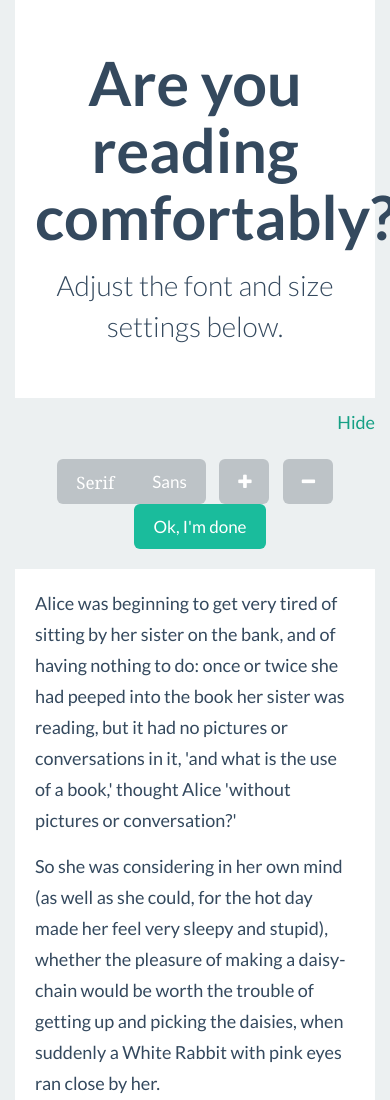
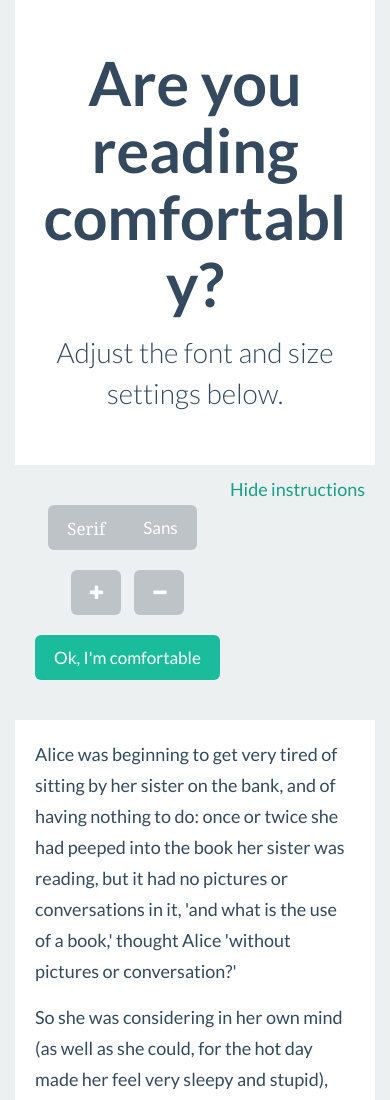
Before and after one commit to andreafallas/font-settings, a website: page page1.html in a window 390 px wide. Shown: the top 1100 px of the page. Drawn offline with nearby package versions, Linux system fonts and the light colour scheme.

Commit message:
Responsive tweaks and general tidying up
Added some grouping and padding to settings buttons, moved JS into
separate file

```diff
--- /dev/null
+++ b/custom.js
@@ -0,0 +1,10 @@
+function change_text() {
+	var button = document.getElementById('hide_show_btn');
+
+	if (button.innerHTML === "Hide instructions") {
+		button.innerHTML = "Show instructions";
+	}
+	else {
+		button.innerHTML = "Hide instructions";
+	}
+}
--- a/page1.html
+++ b/page1.html
@@ -35,8 +35,8 @@
 				</div>
 			</div>
 			<!-- Hide/show button -->
-			<div class="hide-show-btn">
-				<a href='javascript: toggle()' id="hide-show-btn" onclick="change_text()" data-toggle="collapse" data-target="#instructions-container" href="#link">Hide</a>
+			<div>
+				<a id="hide_show_btn" class="pull-right" onclick="change_text()" data-toggle="collapse" data-target="#instructions-container">Hide instructions</a>
 			</div>
 			<!-- Font and size settings -->
 			<div class="settings">
@@ -47,16 +47,17 @@
 							<button class="btn btn-default btn-lg serif"><span id="serif">Serif</span></button>
 							<button class="btn btn-default btn-lg">Sans</button>
 						</div>
-						<button class="btn btn-default btn-lg font-size-btn"><i class="fa fa-plus"></i></button>
-						<button class="btn btn-default btn-lg font-size-btn"><i class="fa fa-minus"></i></button>
-						<button class="btn btn-primary btn-lg">Ok, I'm done</button>
+						<div class="font-size-btns">
+							<button class="btn btn-default btn-lg font-size-btn"><i class="fa fa-plus"></i></button>
+							<button class="btn btn-default btn-lg font-size-btn"><i class="fa fa-minus"></i></button>
+						</div>
+						<button class="btn btn-primary btn-lg">Ok, I'm comfortable</button>
 					</fieldset>
 				</form>
 			</div>
 			<!-- Text for reading -->
 			<div class="text-container">
 				<div class="text">
-
 					<p>Alice was beginning to get very tired of sitting by her sister on the bank, and of having nothing to do: once or twice she had peeped into the book her sister was reading, but it had no pictures or conversations in it, 'and what is the use of a book,' thought Alice 'without pictures or conversation?'</p>
 					<p>So she was considering in her own mind (as well as she could, for the hot day made her feel very sleepy and stupid), whether the pleasure of making a daisy-chain would be worth the trouble of getting up and picking the daisies, when suddenly a White Rabbit with pink eyes ran close by her.</p>
 					<p>There was nothing so very remarkable in that; nor did Alice think it so very much out of the way to hear the Rabbit say to itself, 'Oh dear! Oh dear! I shall be late!' (when she thought it over afterwards, it occurred to her that she ought to have wondered at this, but at the time it all seemed quite natural); but when the Rabbit actually took a watch out of its waistcoat-pocket, and looked at it, and then hurried on, Alice started to her feet, for it flashed across her mind that she had never before seen a rabbit with either a waistcoat-pocket, or a watch to take out of it, and burning with curiosity, she ran across the field after it, and fortunately was just in time to see it pop down a large rabbit-hole under the hedge.</p>
@@ -66,21 +67,7 @@
 		</div>
 
 		<!-- Load JS here for greater good =============================-->
-
-<script type="text/javascript">
-
-	function change_text() {
-	    var button = document.getElementById('hide-show-btn');
-
-	    if (button.innerHTML === "Hide") {
-	        button.innerHTML = "Show instructions";
-	    }
-	    else {
-	        button.innerHTML = "Hide";
-	    }
-	}
-</script>
-
+ 		<script src="custom.js"></script>
 	    <script src="js/jquery-1.8.3.min.js"></script>
 	    <script src="js/jquery-ui-1.10.3.custom.min.js"></script>
 	    <script src="js/jquery.ui.touch-punch.min.js"></script>
--- a/style.css
+++ b/style.css
@@ -10,20 +10,23 @@ body {
 .instructions-text {
 	padding: 20px;
 	text-align: center;
+	word-wrap:break-word;
 }
 
 .settings {
 	text-align: center;
-	margin-top: 10px;
-	margin-bottom: 10px;
+	margin-top: 20px;
+	margin-bottom: 20px;
 }
 
-.settings form {
+.settings form, a {
 	padding: 10px;
 }
 
 .settings button {
 	margin-left: 10px;
+	margin-top: 10px;
+	margin-bottom: 10px;
 }
 
 .serif {
@@ -35,12 +38,17 @@ body {
 	top: 1px;
 }
 
+.font-size-btns {
+	display: inline-block;
+}
+
 .font-size-btn {
 	width: 50px;
 }
 
 .hide-show-btn {
 	margin-top: 10px;
+	margin-right: 10px;
 	text-align: right;
 }
 
```
